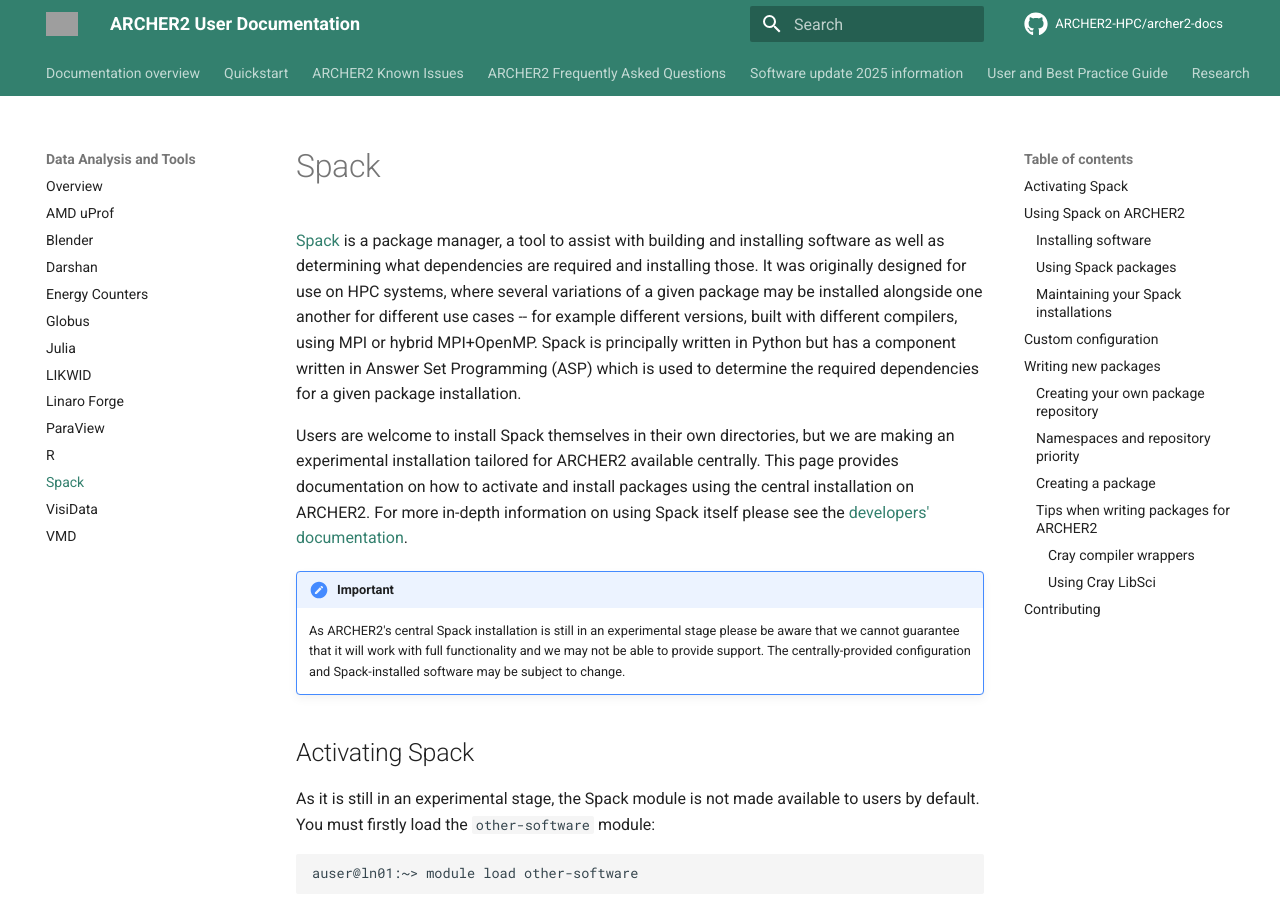
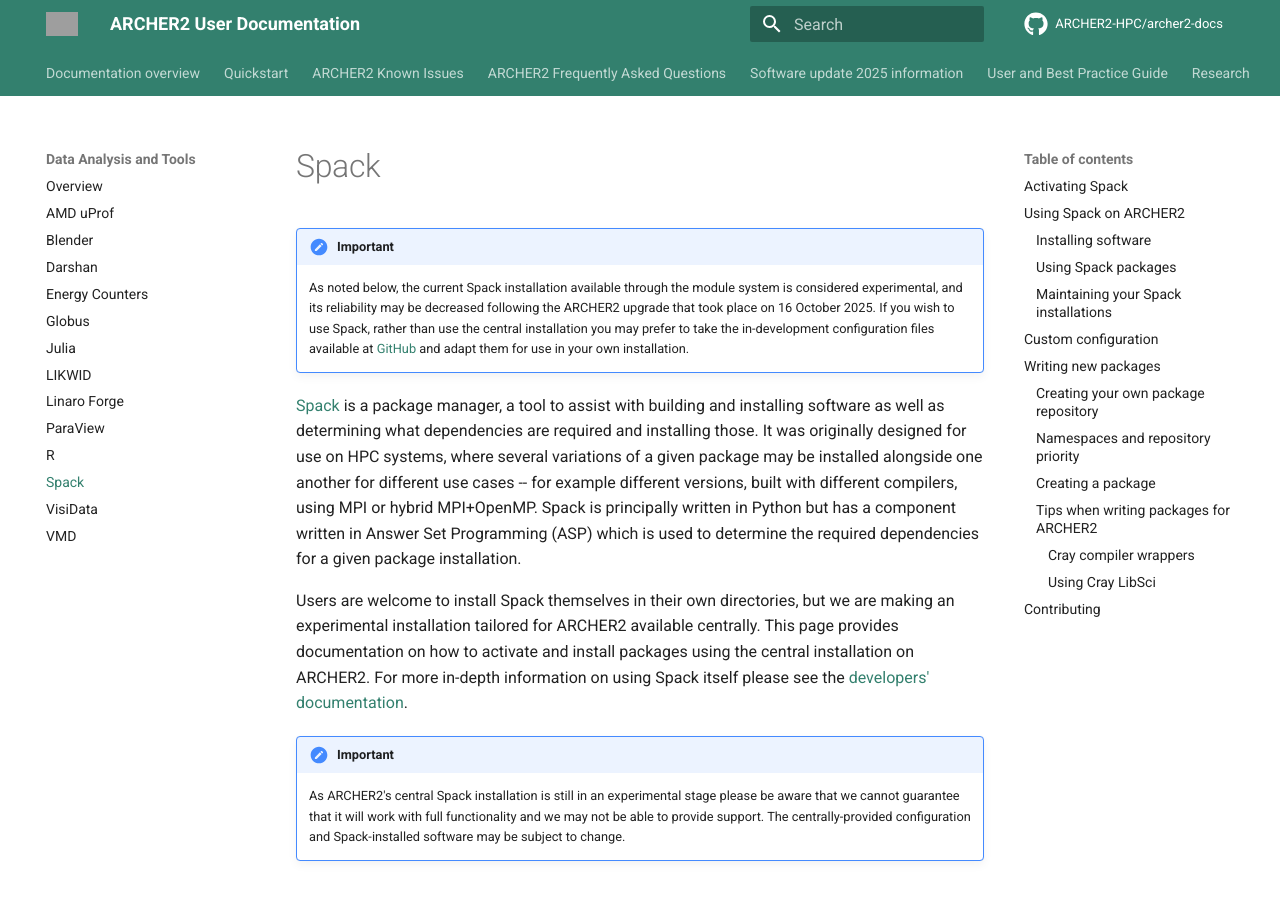
Before and after one commit to ARCHER2-HPC/archer2-docs, an MkDocs documentation site: the page built from docs/data-tools/spack.md, in a window 1280 px wide and 900 px high. Built offline with MkDocs 1.6.1 and Material for MkDocs 9.7.7, drawn with Linux system fonts in a browser that asks for light colours; comment, search, counter and statistics services are not loaded; grey boxes are pictures that could not be loaded.

Commit message:
Extra warning about Spack reliability post-upgrade.

```diff
--- a/docs/data-tools/spack.md
+++ b/docs/data-tools/spack.md
@@ -1,4 +1,13 @@
 # Spack
+
+!!! important
+    As noted below, the current Spack installation available through
+    the module system is considered experimental, and its reliability may be
+    decreased following the ARCHER2 upgrade that took place on 16 October 2025.
+    If you wish to use Spack, rather than use the central installation you may
+    prefer to take the in-development configuration files available at
+    [GitHub](https://github.com/ARCHER2-HPC/archer2-spack) and adapt them for
+    use in your own installation.
 
 [Spack](https://github.com/spack/spack) is a package manager, a tool to assist
 with building and installing software as well as determining what dependencies
@@ -417,4 +426,4 @@
 ## Contributing
 
 If you develop a package for use on ARCHER2 please do consider opening a pull
-request to the [GitHub repository](https://github.com/EPCCed/spack-archer2).
+request to the [GitHub repository](https://github.com/ARCHER2-HPC/archer2-spack).
```
